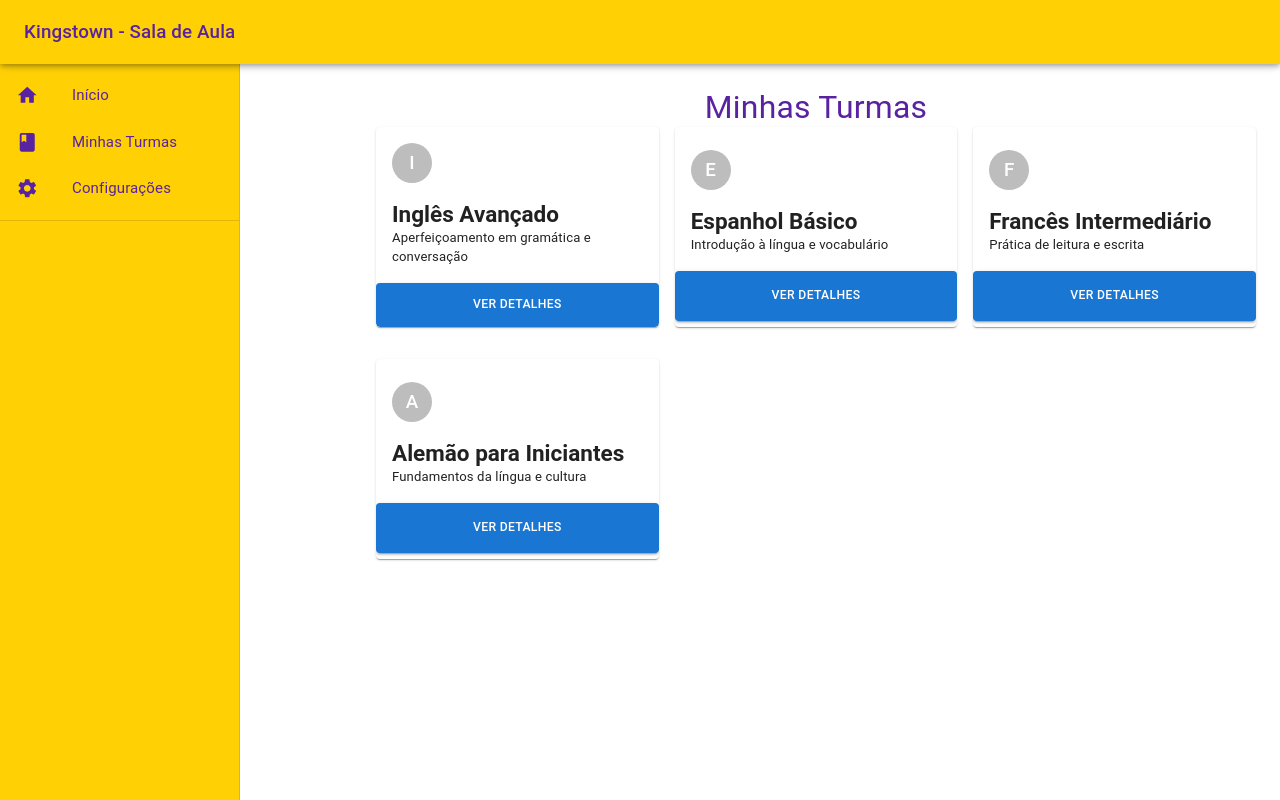
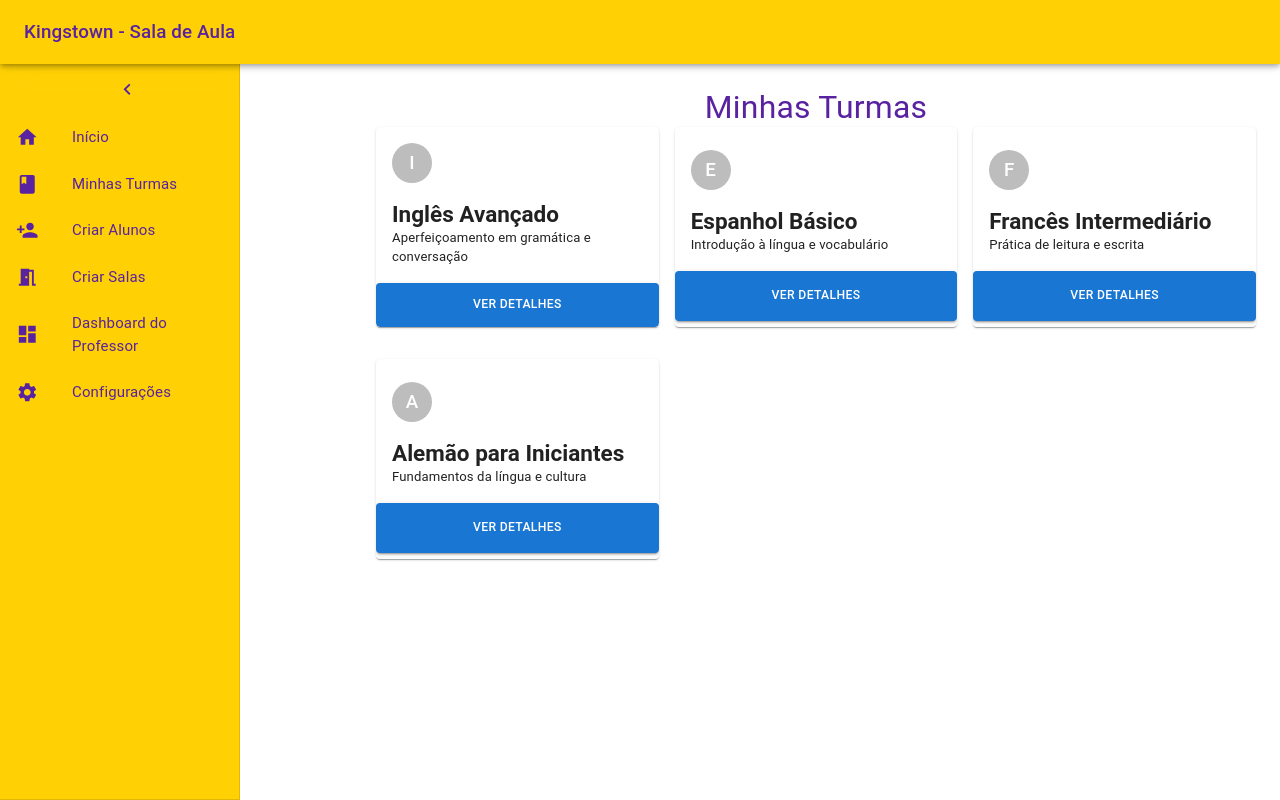
Before and after one commit to Wiltonll/kingstown-sala-de-aula, a React (Create React App) app in the folder Front-End/: page /turmas in a window 1280 px wide. Built offline with nearby package versions, Linux system fonts and the light colour scheme.

Commit message:
AddSetaDrawer

```diff
--- a/Front-End/src/App.js
+++ b/Front-End/src/App.js
@@ -14,7 +14,7 @@
 
 function App() {
   return (
-    <TelaAluno/>
+    <TelaProfessor/>
     // <AuthProvider>
     //   <Router>
     //     <Routes>
--- a/Front-End/src/components/TelaProfessor/MenuDrawer.js
+++ b/Front-End/src/components/TelaProfessor/MenuDrawer.js
@@ -22,6 +22,8 @@
 import IconButton from '@mui/material/IconButton';
 import MenuIcon from '@mui/icons-material/Menu';
 import DashboardIcon from '@mui/icons-material/Dashboard';
+import ChevronLeftIcon from '@mui/icons-material/ChevronLeft';
+import ChevronRightIcon from '@mui/icons-material/ChevronRight';
 
 const drawerWidth = 240;
 
@@ -30,14 +32,57 @@
   const theme = useTheme();
   const isMobile = useMediaQuery(theme.breakpoints.down('sm'));
   const [mobileOpen, setMobileOpen] = useState(false);
+  const [drawerOpen, setDrawerOpen] = useState(true);
 
   const handleDrawerToggle = () => {
     setMobileOpen(!mobileOpen);
   };
 
+  const handleDrawerToggleLeft = () => {
+    setDrawerOpen(!drawerOpen);
+  };
+
   const drawer = (
-    <Box sx={{ overflow: 'auto' }}>
-      <List>
+    <Box
+      sx={{
+        overflow: 'hidden', // Remove barra de rolagem
+        display: 'flex',
+        flexDirection: 'column',
+        height: '100%', // Garante que o conteúdo se ajuste ao contêiner
+      }}
+    >
+      <Box sx={{ display: 'flex', alignItems: 'center' }}>
+        <IconButton
+          onClick={handleDrawerToggleLeft}
+          sx={{
+            mr: drawerOpen ? 1 : 0, // Ajusta margem direita
+            ml: 1, // Mantém margem esquerda consistente
+            color: '#5922A0', // Mesma cor dos ícones
+            justifyContent: 'center', // Centraliza horizontalmente
+          }}
+        >
+          {drawerOpen ? <ChevronLeftIcon /> : <ChevronRightIcon />}
+        </IconButton>
+        <Typography
+          variant="h6"
+          noWrap
+          component="div"
+          sx={{
+            color: '#5922A0',
+            display: drawerOpen ? 'block' : 'none',
+          }}
+        >
+          Kingstown - Sala de Aula
+        </Typography>
+      </Box>
+
+      <List
+        sx={{
+          overflowY: 'auto', // Permite rolagem apenas se necessário
+          flexGrow: 1, // Preenche o espaço restante
+          padding: 0, // Remove espaçamento extra
+        }}
+      >
         {[
           { text: 'Início', icon: <HomeIcon />, path: '/' },
           { text: 'Minhas Turmas', icon: <ClassIcon />, path: '/turmas' },
@@ -46,11 +91,22 @@
           { text: 'Dashboard do Professor', icon: <DashboardIcon />, path: '/professor-dashboard' },
           { text: 'Configurações', icon: <SettingsIcon />, path: '/configuracoes' },
         ].map((item) => (
-          <ListItem button key={item.text} onClick={() => { navigate(item.path); if (isMobile) setMobileOpen(false); }}>
-            <ListItemIcon sx={{ color: '#5922A0' }}>
-              {item.icon}
-            </ListItemIcon>
-            <ListItemText primary={item.text} sx={{ color: '#5922A0' }} />
+          <ListItem
+            button
+            key={item.text}
+            onClick={() => {
+              navigate(item.path);
+              if (isMobile) setMobileOpen(false);
+            }}
+          >
+            <ListItemIcon sx={{ color: '#5922A0', ml: 0 }}>{item.icon}</ListItemIcon>
+            <ListItemText
+              primary={item.text}
+              sx={{
+                color: '#5922A0',
+                display: drawerOpen ? 'block' : 'none',
+              }}
+            />
           </ListItem>
         ))}
       </List>
@@ -58,13 +114,14 @@
     </Box>
   );
 
+
   return (
     <Box sx={{ display: 'flex' }}>
       <CssBaseline />
       <AppBar position="fixed" sx={{ zIndex: (theme) => theme.zIndex.drawer + 1, backgroundColor: '#FFD105' }}>
         <Toolbar>
           {isMobile && (
-            <IconButton color="inherit" edge="start" onClick={handleDrawerToggle} sx={{ mr: 2 }}>
+            <IconButton color="inherit" edge="start" onClick={handleDrawerToggle} sx={{ mr: 0 }}>
               <MenuIcon />
             </IconButton>
           )}
@@ -74,16 +131,17 @@
         </Toolbar>
       </AppBar>
       <Drawer
-        variant={isMobile ? "temporary" : "permanent"}
+        variant={isMobile ? 'temporary' : 'permanent'}
         open={isMobile ? mobileOpen : true}
         onClose={handleDrawerToggle}
         sx={{
-          width: drawerWidth,
+          width: drawerOpen ? drawerWidth : 65,
           flexShrink: 0,
           [`& .MuiDrawer-paper`]: {
-            width: drawerWidth,
+            width: drawerOpen ? drawerWidth : 65,
             boxSizing: 'border-box',
             backgroundColor: '#FFD105',
+            overflowX: 'hidden',
           },
         }}
       >
@@ -92,7 +150,7 @@
       </Drawer>
       <Box component="main" sx={{ flexGrow: 1, p: 3, mt: 4 }}>
         <Toolbar />
-        {}
+        { }
       </Box>
     </Box>
   );
```
